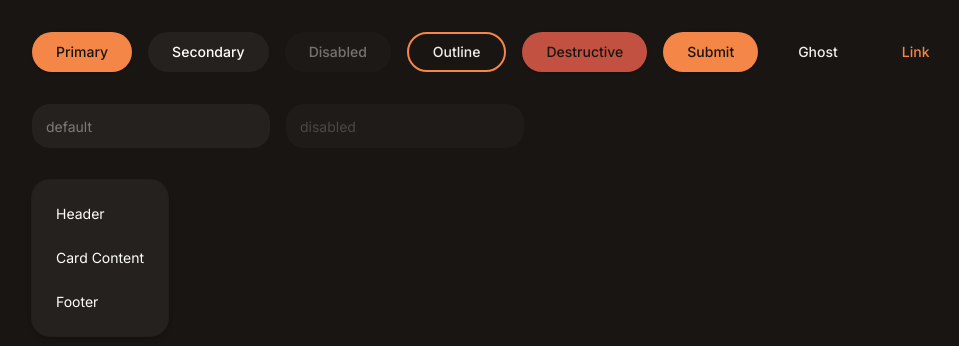
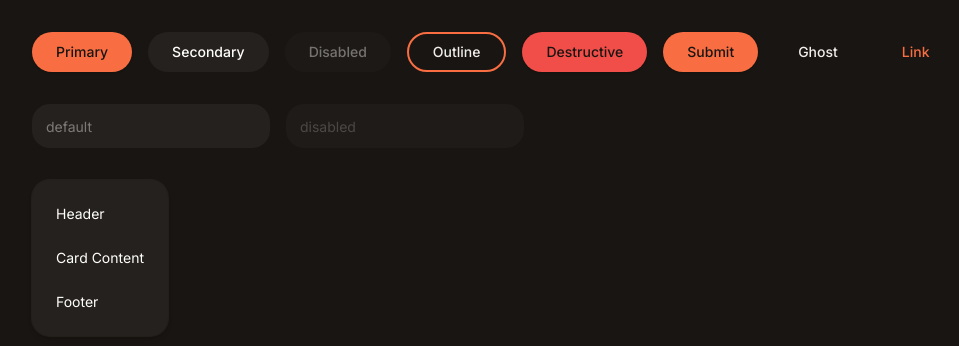
Before and after one commit to Cyrexart/shrimps-cn, a Next.js app: page / in a window 1280 px wide. Shown: the top 346 px of the page, without its empty margins (0-959 px from the left). Built offline with nearby package versions, Linux system fonts and the light colour scheme.

Commit message:
Changed colors, fixed button's and global css

```diff
--- a/registry/ui/button.tsx
+++ b/registry/ui/button.tsx
@@ -15,29 +15,30 @@ export interface ButtonProps
 
 const buttonVariants = cva(
   [
-    "inline-flex items-center justify-center gap-2 whitespace-nowrap font-medium",
+    "inline-flex items-center justify-center",
+    "gap-2",
+    "whitespace-nowrap font-medium",
     "transition-all duration-base ease-out",
-    "focus-visible:outline-none focus-visible:ring-2 focus-visible:ring-ring focus-visible:ring-offset-2 focus-visible:ring-offset-background",
+    "active:scale-[0.85] focus-visible:outline-none focus-visible:ring-2 focus-visible:ring-ring focus-visible:ring-offset-2 focus-visible:ring-offset-background",
     "disabled:pointer-events-none disabled:opacity-40",
-    "active:scale-[0.85]",
     "[&_svg]:pointer-events-none [&_svg]:shrink-0",
   ].join(" "),
   {
     variants: {
       variant: {
-        default: "bg-brand text-on-brand hover:brightness-90 shadow-sm",
-        secondary: "bg-surface text-on-surface hover:bg-hover",
+        default: "bg-brand text-on-brand hover:bg-brand-hover shadow-sm",
+        secondary: "bg-surface text-on-surface hover:bg-surface-hover",
         outline: "bg-transparent text-text border-2 border-brand hover:bg-brand hover:text-on-brand",
         ghost: "bg-transparent text-text hover:bg-brand hover:text-on-brand",
-        destructive: "bg-danger text-on-danger hover:brightness-90 shadow-sm",
+        destructive: "bg-danger text-on-danger hover:bg-danger-hover shadow-sm",
         link: "bg-transparent text-brand underline-offset-4 hover:underline p-0 h-auto",
       },
       size: {
         sm: "h-8  rounded-full px-4 text-xs  gap-1.5 [&_svg]:size-3.5",
-        default: "h-10 rounded-full px-6 text-sm  gap-2   [&_svg]:size-4",
+        default: "h-10 rounded-full px-6 text-sm [&_svg]:size-4",
         lg: "h-12 rounded-full px-8 text-base gap-2.5 [&_svg]:size-5",
         icon: "h-10 w-10 rounded-full [&_svg]:size-4",
-        "icon-sm": "h-8  w-8  rounded-full [&_svg]:size-3.5",
+        "icon-sm": "h-8 w-8 rounded-full [&_svg]:size-3.5",
       },
     },
     defaultVariants: {
--- a/registry/ui/input.tsx
+++ b/registry/ui/input.tsx
@@ -12,9 +12,9 @@ function Input({ className, type, ...props }: React.ComponentProps<"input">) {
         "transition-[color,box-shadow,background-color]",
         "file:inline-flex file:h-7 file:border-0 file:bg-transparent file:text-sm file:font-medium file:text-text",
         "placeholder:text-on-muted/40",
-        "focus-visible:border-ring focus-visible:ring-3 focus-visible:ring-ring/30",
+        "focus-visible:border-ring focus-visible:ring-2 focus-visible:ring-ring/30",
         "disabled:pointer-events-none disabled:cursor-not-allowed disabled:opacity-50",
-        "aria-invalid:border-danger aria-invalid:ring-3 aria-invalid:ring-danger/20",
+        "aria-invalid:border-danger aria-invalid:ring-2 aria-invalid:ring-danger/20",
         className
       )}
       {...props}
--- a/src/app/globals.css
+++ b/src/app/globals.css
@@ -19,7 +19,6 @@
   --color-brand: var(--brand);
   --color-surface: var(--surface);
   --color-muted: var(--muted);
-  --color-hover: var(--hover);
   --color-danger: var(--danger);
   --color-border: var(--border);
   --color-ring: var(--ring);
@@ -27,7 +26,6 @@
   --color-on-brand: var(--on-brand);
   --color-on-surface: var(--on-surface);
   --color-on-muted: var(--on-muted);
-  --color-on-hover: var(--on-hover);
   --color-on-danger: var(--on-danger);
 
   --color-brand-hover: var(--brand-hover);
@@ -55,61 +53,58 @@
     --text: oklch(0.15 0.008 50);
     --brand: oklch(0.65 0.175 46);
 
-    --surface: oklch(from var(--background) calc(l - 0.05) c h);
-    --muted: oklch(from var(--background) calc(l - 0.05) calc(c + 0.002) h);
-    --hover: oklch(from var(--surface) calc(l - 0.03) calc(c + 0.014) h);
-
-    --brand-hover: oklch(from var(--brand) calc(l - 0.06) c h);
-    --surface-hover: oklch(from var(--surface) calc(l - 0.03) c h);
-    --danger-hover: oklch(from var(--danger) calc(l - 0.06) c h);
-
-    --on-brand: var(--background);
-    --on-surface: oklch(from var(--text) calc(l + 0.16) c h);
-    --on-muted: oklch(from var(--text) calc(l + 0.33) calc(c - 0.01) h);
-    --on-hover: var(--brand);
-    --border: oklch(from var(--background) calc(l - 0.1) calc(c + 0.004) h);
-    --ring: var(--brand);
-
     --danger: oklch(0.55 0.165 30);
     --success: oklch(0.52 0.148 145);
     --warning: oklch(0.62 0.148 70);
     --info: oklch(0.57 0.135 232);
+
+    --chart-1: var(--brand);
+    --chart-2: oklch(0.52 0.148 145);
+    --chart-3: oklch(0.57 0.135 232);
+    --chart-4: oklch(0.58 0.135 305);
+    --chart-5: oklch(0.62 0.148 70);
 
     --on-danger: var(--background);
     --on-success: oklch(0.98 0.008 145);
     --on-warning: oklch(0.18 0.022 70);
     --on-info: oklch(0.98 0.008 232);
 
-    --chart-1: var(--brand);
-    --chart-2: oklch(0.52 0.148 145);
-    --chart-3: oklch(0.57 0.135 232);
-    --chart-4: oklch(0.58 0.135 305);
-    --chart-5: oklch(0.62 0.148 70);
+    --surface: oklch(from var(--background) calc(l - 0.05) c h);
+    --muted: oklch(from var(--background) calc(l - 0.05) calc(c + 0.002) h);
+
+    --on-brand: var(--background);
+    --on-surface: oklch(from var(--text) calc(l + 0.16) c h);
+    --on-muted: oklch(from var(--text) calc(l + 0.33) calc(c - 0.01) h);
+    --border: oklch(from var(--background) calc(l - 0.1) calc(c + 0.004) h);
+    --ring: var(--brand);
+
+    --brand-hover: oklch(from var(--brand) calc(l - 0.1) calc(c - 0.02) h);
+    --surface-hover: oklch(from var(--surface) calc(l - 0.03) c h);
+    --danger-hover: oklch(from var(--danger) calc(l - 0.1) calc(c - 0.02) h);
   }
 
   .dark {
     --background: oklch(0.2 0.0086 59.18);
     --text: oklch(0.95 0.004 80);
-    --brand: oklch(0.73 0.155 48);
+    --brand: oklch(0.7 0.18 38);
 
-    --danger: oklch(0.58 0.15 30);
-    --success: oklch(0.66 0.148 145);
-    --warning: oklch(0.74 0.14 68);
-    --info: oklch(0.68 0.125 232);
+    --danger: oklch(0.65 0.2 26);
+    --success: oklch(0.66 0.18 145);
+    --warning: oklch(0.74 0.17 68);
+    --info: oklch(0.68 0.6 232);
+
+    --chart-1: var(--brand);
+    --chart-2: oklch(0.66 0.148 145);
+    --chart-3: oklch(0.68 0.125 232);
+    --chart-4: oklch(0.68 0.13 305);
+    --chart-5: oklch(0.74 0.19 68);
 
     --on-success: oklch(0.96 0.02 145);
     --on-warning: oklch(0.96 0.015 75);
     --on-info: oklch(0.96 0.018 232);
 
-    --chart-1: var(--brand);
-    --chart-2: oklch(0.66 0.148 145);
-    --chart-3: oklch(0.68 0.125 232);
-    --chart-4: oklch(0.68 0.13 305);
-    --chart-5: oklch(0.74 0.14 68);
-
     --surface: oklch(from var(--background) calc(l + 0.05) c h);
     --muted: oklch(from var(--background) calc(l + 0.03) c h);
-    --hover: oklch(from var(--background) calc(l + 0.08) c h);
     --border: oklch(from var(--background) calc(l + 0.12) c h);
   }
 
--- a/src/components/ui/button.tsx
+++ b/src/components/ui/button.tsx
@@ -15,29 +15,30 @@ export interface ButtonProps
 
 const buttonVariants = cva(
   [
-    "inline-flex items-center justify-center gap-2 whitespace-nowrap font-medium",
+    "inline-flex items-center justify-center",
+    "gap-2",
+    "whitespace-nowrap font-medium",
     "transition-all duration-base ease-out",
-    "focus-visible:outline-none focus-visible:ring-2 focus-visible:ring-ring focus-visible:ring-offset-2 focus-visible:ring-offset-background",
+    "active:scale-[0.85] focus-visible:outline-none focus-visible:ring-2 focus-visible:ring-ring focus-visible:ring-offset-2 focus-visible:ring-offset-background",
     "disabled:pointer-events-none disabled:opacity-40",
-    "active:scale-[0.85]",
     "[&_svg]:pointer-events-none [&_svg]:shrink-0",
   ].join(" "),
   {
     variants: {
       variant: {
-        default: "bg-brand text-on-brand hover:brightness-90 shadow-sm",
-        secondary: "bg-surface text-on-surface hover:bg-hover",
+        default: "bg-brand text-on-brand hover:bg-brand-hover shadow-sm",
+        secondary: "bg-surface text-on-surface hover:bg-surface-hover",
         outline: "bg-transparent text-text border-2 border-brand hover:bg-brand hover:text-on-brand",
         ghost: "bg-transparent text-text hover:bg-brand hover:text-on-brand",
-        destructive: "bg-danger text-on-danger hover:brightness-90 shadow-sm",
+        destructive: "bg-danger text-on-danger hover:bg-danger-hover shadow-sm",
         link: "bg-transparent text-brand underline-offset-4 hover:underline p-0 h-auto",
       },
       size: {
         sm: "h-8  rounded-full px-4 text-xs  gap-1.5 [&_svg]:size-3.5",
-        default: "h-10 rounded-full px-6 text-sm  gap-2   [&_svg]:size-4",
+        default: "h-10 rounded-full px-6 text-sm [&_svg]:size-4",
         lg: "h-12 rounded-full px-8 text-base gap-2.5 [&_svg]:size-5",
         icon: "h-10 w-10 rounded-full [&_svg]:size-4",
-        "icon-sm": "h-8  w-8  rounded-full [&_svg]:size-3.5",
+        "icon-sm": "h-8 w-8 rounded-full [&_svg]:size-3.5",
       },
     },
     defaultVariants: {
--- a/src/components/ui/input.tsx
+++ b/src/components/ui/input.tsx
@@ -12,9 +12,9 @@ function Input({ className, type, ...props }: React.ComponentProps<"input">) {
         "transition-[color,box-shadow,background-color]",
         "file:inline-flex file:h-7 file:border-0 file:bg-transparent file:text-sm file:font-medium file:text-text",
         "placeholder:text-on-muted/40",
-        "focus-visible:border-ring focus-visible:ring-3 focus-visible:ring-ring/30",
+        "focus-visible:border-ring focus-visible:ring-2 focus-visible:ring-ring/30",
         "disabled:pointer-events-none disabled:cursor-not-allowed disabled:opacity-50",
-        "aria-invalid:border-danger aria-invalid:ring-3 aria-invalid:ring-danger/20",
+        "aria-invalid:border-danger aria-invalid:ring-2 aria-invalid:ring-danger/20",
         className
       )}
       {...props}
```
